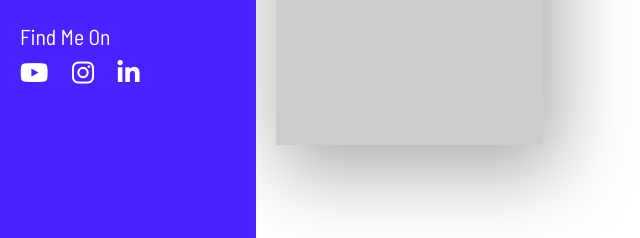
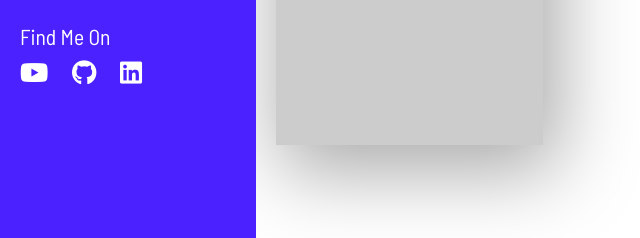
Before and after one commit to peterkrumb/My-Portfolio, a website built with Parcel: page src/index.html in a window 1280 px wide. Shown: the part 655-893 px from the top of the page, 0-640 px from the left. Built offline with nearby package versions, Linux system fonts and the light colour scheme; placeholder pictures from the web are drawn by us.

Commit message:
update social media links

```diff
--- a/src/index.html
+++ b/src/index.html
@@ -30,9 +30,9 @@
             <p>708-646-3556</p>
             <h4>Find Me On</h4>
             <div class="icon-section">
-                <a href="#"><i class="fab fa-youtube"></i></a>
-                <a href="#"><i class="fab fa-instagram"></i></a>
-                <a href="#"><i class="fab fa-linkedin-in"></i></a>
+                <a href="https://www.youtube.com/channel/UCtar3h4ZxsOa7mIZTl7KQ3Q"><i class="fab fa-youtube"></i></a>
+                <a href="https://github.com/peterkrumb"><i class="fab fa-github"></i></a>
+                <a href="https://www.linkedin.com/in/peter-krumb-0969a49a/"><i class="fab fa-linkedin"></i></a>
                 <i></i>
             </div>
         </div>
```
Also changed, not shown: dist/index.html, dist/work.js, 5 other files.
